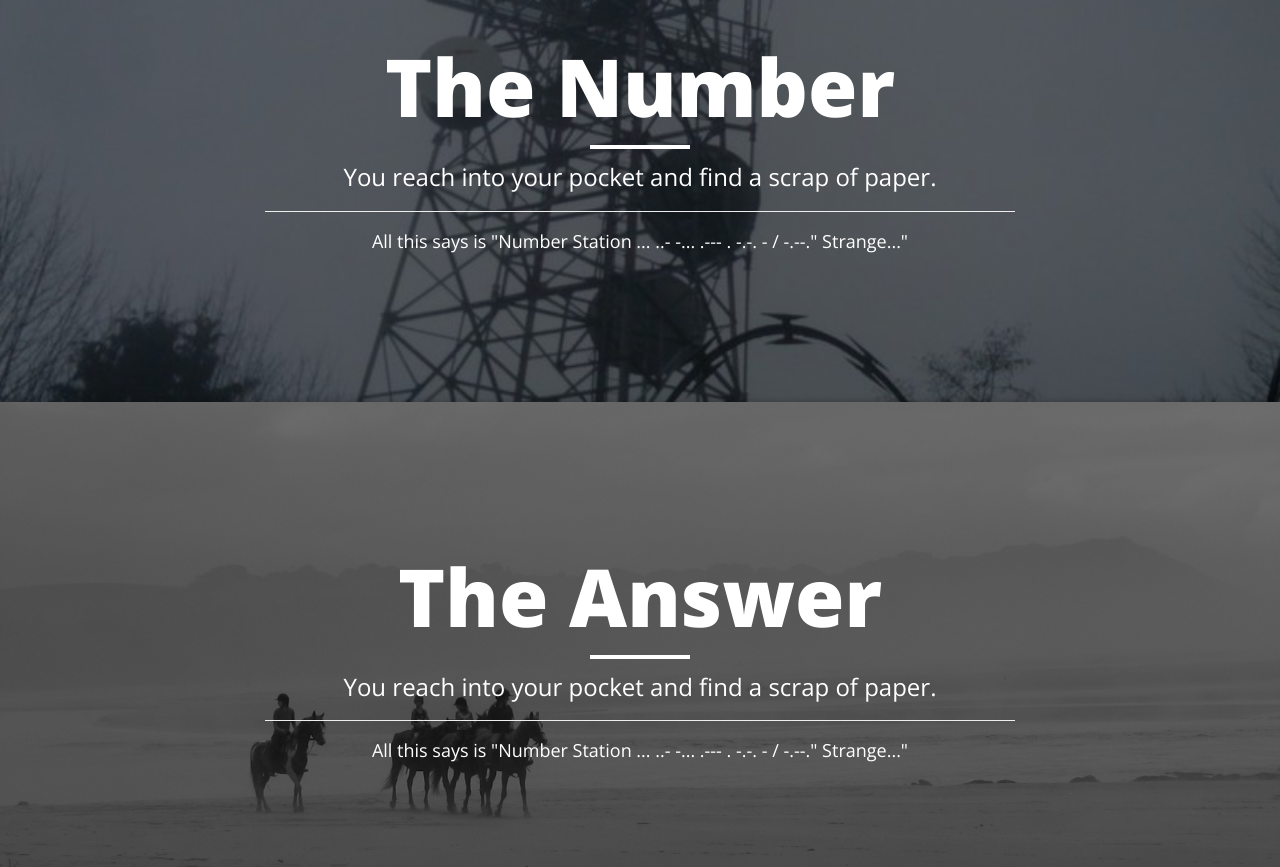
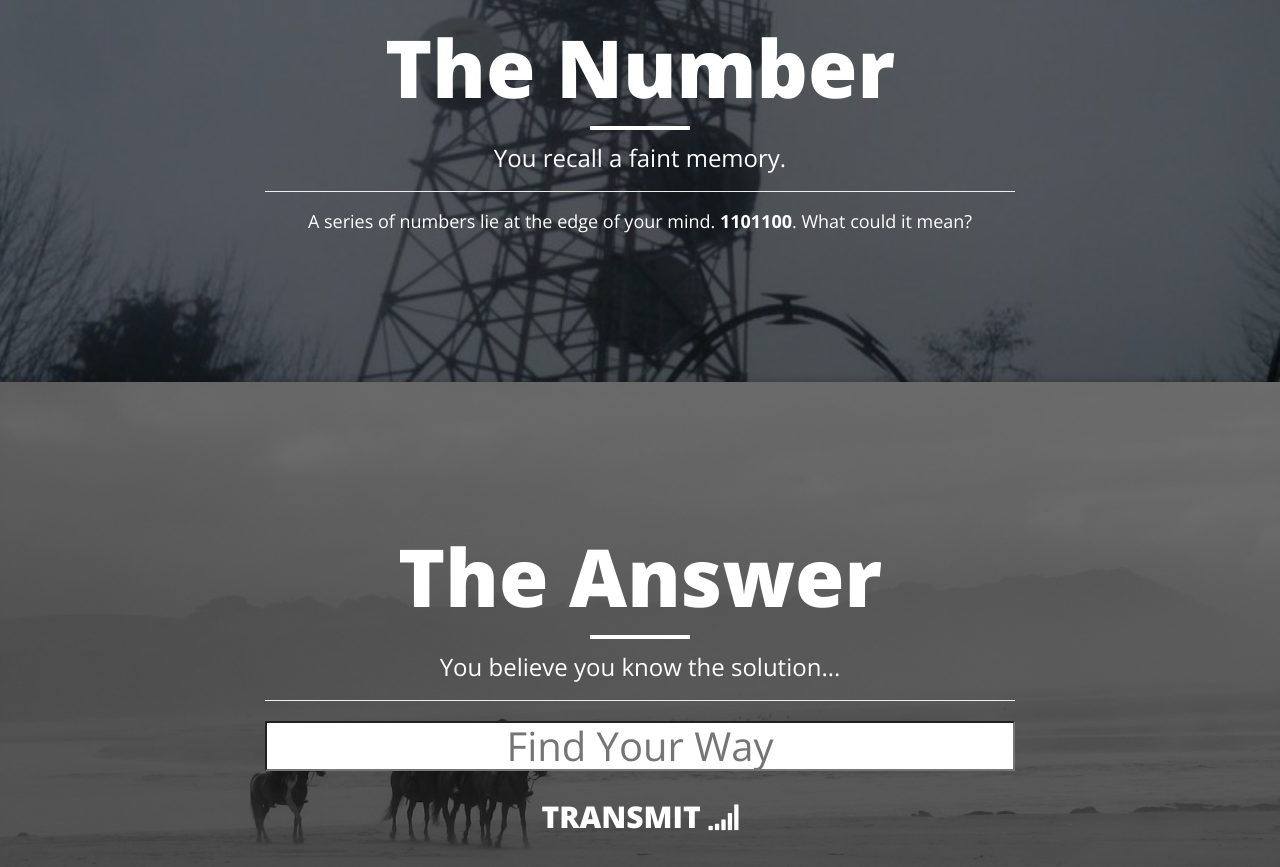
Before and after one commit to KAPastor/TheBox, a website: page views/signal.html in a window 1280 px wide. Shown: the part 1915-2782 px from the top of the page. Drawn offline with nearby package versions, Linux system fonts and the light colour scheme; no server answers.

Commit message:
Added the morse code .wav file and updated the Morse clue.

```diff
--- a/public/css/signal.css
+++ b/public/css/signal.css
@@ -137,3 +137,34 @@ box-shadow: 0px 3px 10px 0px rgba(0,0,0,0.47);
     50% { opacity: 0.0; }
     100% { opacity: 1.0; }
 }
+
+input{
+  color:#000000;
+
+}
+input[type="text"] {
+  display: block;
+  margin: 0;
+  width: 100%;
+  text-align: center;
+  font-family: 'Open Sans','Helvetica Neue',Helvetica,Arial,sans-serif;
+    font-size: 40px;
+    line-height: 1.1;
+    font-weight: 300;
+  appearance: none;
+  box-shadow: none;
+  border-radius: none;
+}
+input[type="text"]:focus {
+  outline: none;
+}
+.answer input[type="text"] {
+  padding: 10px;
+  border: solid 1px #dcdcdc;
+  transition: box-shadow 0.3s, border 0.3s;
+}
+.answer input[type="text"]:focus,
+.answer input[type="text"].focus {
+  border: solid 1px #ffffff;
+  box-shadow: 0 0 5px 1px #ffffff;
+}
--- a/views/signal.html
+++ b/views/signal.html
@@ -84,8 +84,7 @@
                         <span class="subheading">You awaken on a beach, towers in the distance
                         and no memory of previous events.</span>
                         <hr>
-
-                        <span class=" smallify">Hello friend.  I found your belongings.  You have a clock, and some papers.  Perhaps these will help you find your way.  Farewell...</span>
+                        <span class=" smallify">You have a clock, a box and some papers.  Perhaps these will help you find your way.</span>
                     </div>
                 </div>
             </div>
@@ -117,7 +116,7 @@
                         <hr class="small">
                         <span class="subheading">You reach into your pocket and find a scrap of paper.</span>
                         <hr>
-                        <span class=" smallify">All this says is "Number Station ... ..- -... .--- . -.-. - / -.--." Strange..."</span>
+                        <span class=" smallify">All this says is "Number Station .-. --- --- ... . ...- . .-.. -" Strange...</span>
                     </div>
                 </div>
             </div>
@@ -131,9 +130,9 @@
                     <div class="site-heading">
                       <h1>The Number</h1>
                         <hr class="small">
-                        <span class="subheading">You reach into your pocket and find a scrap of paper.</span>
+                        <span class="subheading">You recall a faint memory.</span>
                         <hr>
-                        <span class=" smallify">All this says is "Number Station ... ..- -... .--- . -.-. - / -.--." Strange..."</span>
+                        <span class=" smallify">A series of numbers lie at the edge of your mind.  <b>1101100</b>.  What could it mean? </span>
                     </div>
                 </div>
             </div>
@@ -147,9 +146,11 @@
                     <div class="site-heading">
                       <h1>The Answer</h1>
                         <hr class="small">
-                        <span class="subheading">You reach into your pocket and find a scrap of paper.</span>
+                        <span class="subheading">You believe you know the solution...</span>
                         <hr>
-                        <span class=" smallify">All this says is "Number Station ... ..- -... .--- . -.-. - / -.--." Strange..."</span>
+                        <input type="text" class="answer" placeholder="Find Your Way"></input><br>
+                        <h1 style="font-size:30px;cursor:pointer;" onhover="opacity:0.7;">TRANSMIT <i class="fa fa-signal" aria-hidden="true"></i>
+</h1>
                     </div>
                 </div>
             </div>
```
